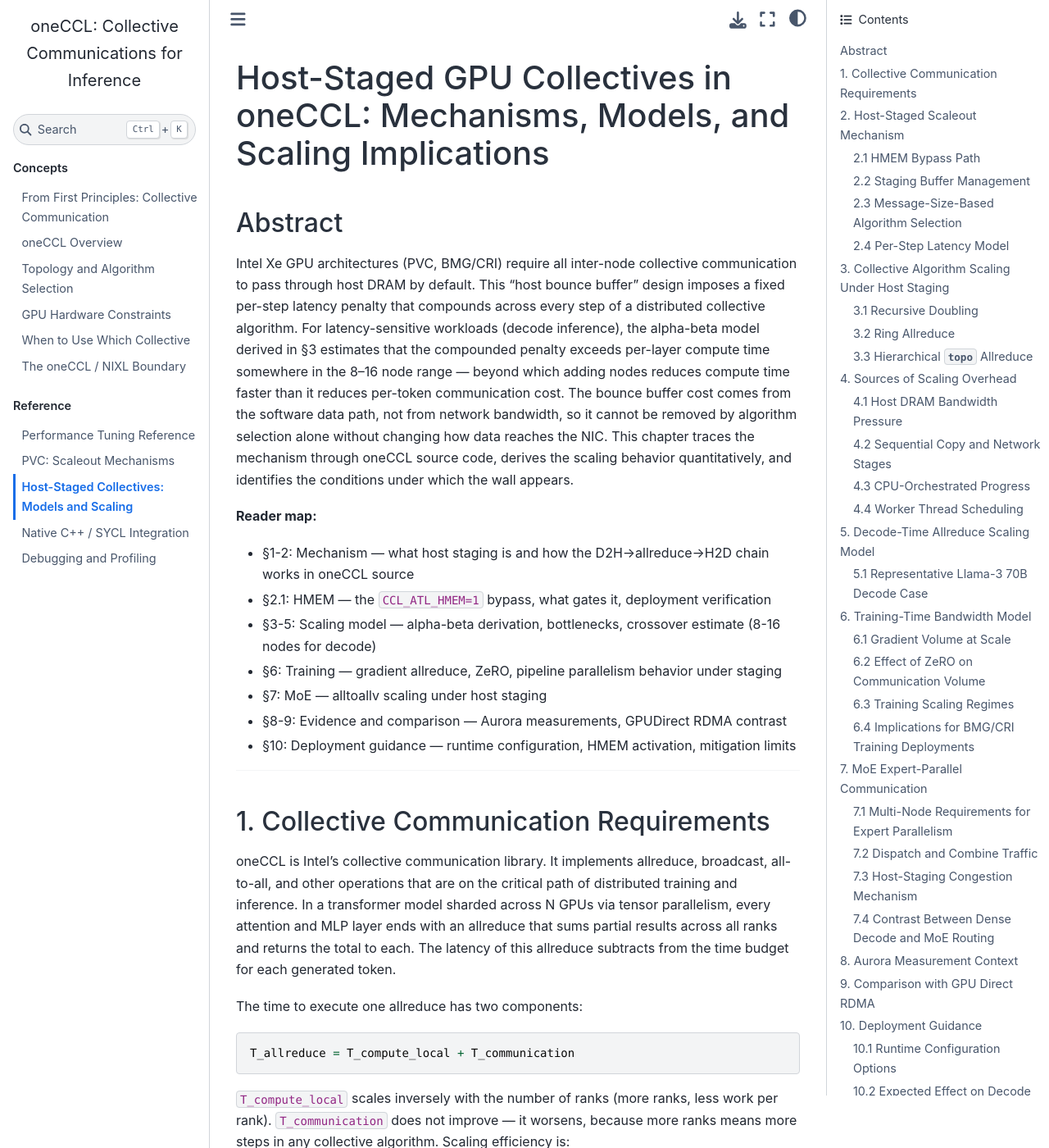
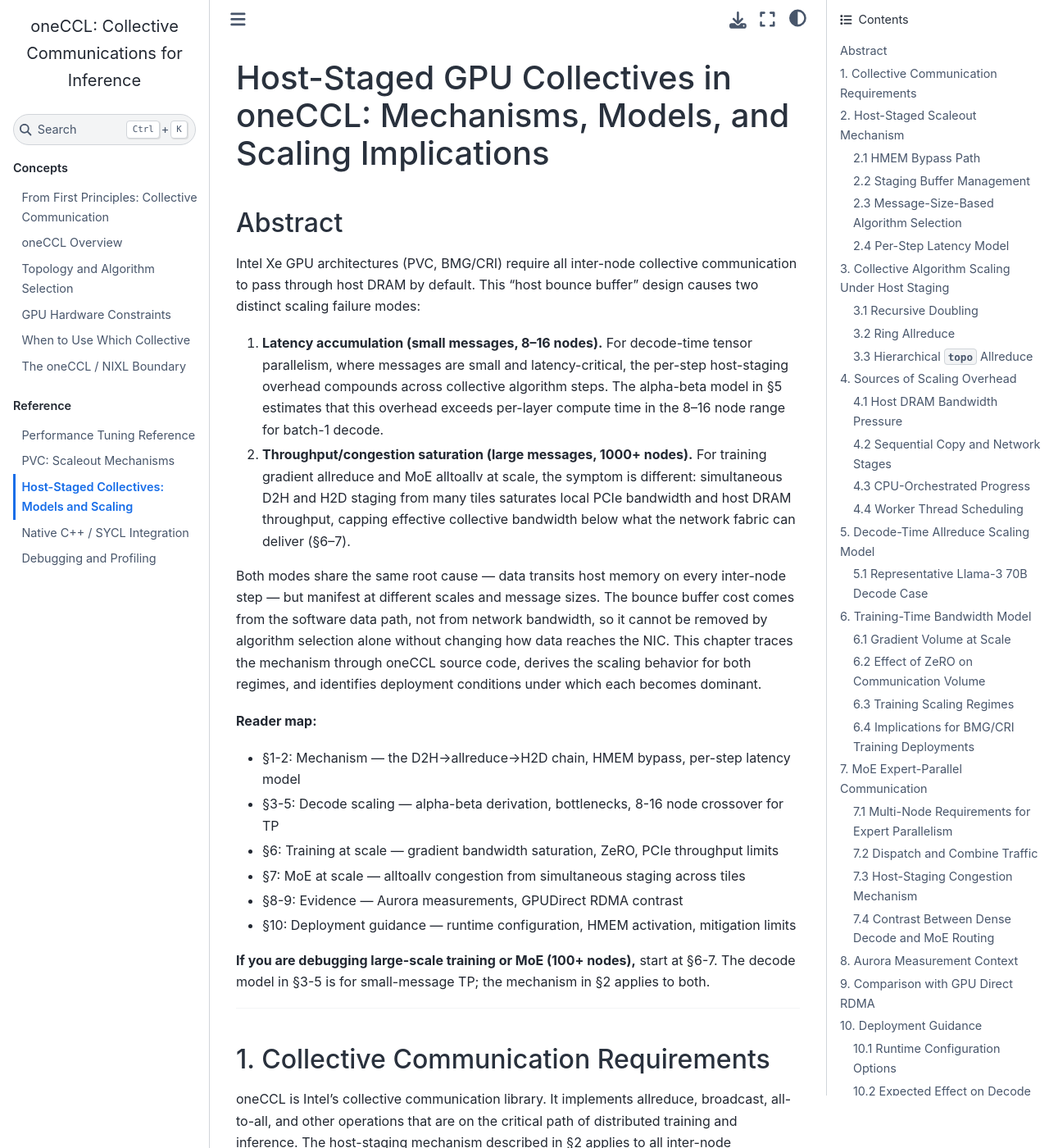
Before and after one commit to tsg-/oneccl-tutorial, a Jupyter Book: the page built from chapters/host_staging_scaling.md, in a window 1280 px wide and 1400 px high. Shown: the whole window at 82% size. Built offline with Jupyter Book 1.0.4 settings and Sphinx 7.4.7 and the Sphinx Book theme 1.1.4, drawn with Linux system fonts in a browser that asks for light colours; pages that are not in the unit, such as notebooks, are missing from menus; some of the changed text lies outside the part shown.

Commit message:
frame two scaling regimes upfront: latency (decode) and throughput (training/MoE)
A reader at 10k-node scale running DP/EP/PP will now find their failure
mode (PCIe/host DRAM saturation) elevated to equal billing in the abstract
and §1, with direct routing to §6-7.

- host_staging_scaling abstract: rewritten as two numbered failure modes
- §1: three workload regimes with section pointers
- Reader map: "start at §6-7" callout for large-scale readers
- pvc_scalability §2: forward pointers to training/MoE sections

Co-Authored-By: Claude Opus 4.6 <noreply@anthropic.com>

````diff
--- a/chapters/host_staging_scaling.md
+++ b/chapters/host_staging_scaling.md
@@ -4,25 +4,38 @@
 
 Intel Xe GPU architectures (PVC, BMG/CRI) require all inter-node collective
 communication to pass through host DRAM by default. This "host bounce buffer"
-design imposes a fixed per-step latency penalty that compounds across every
-step of a distributed collective algorithm. For latency-sensitive workloads
-(decode inference), the alpha-beta model derived in §3 estimates that the
-compounded penalty exceeds per-layer compute time somewhere in the 8–16 node
-range — beyond which adding nodes reduces compute time faster than it reduces
-per-token communication cost. The bounce buffer cost comes from the software
-data path, not from network bandwidth, so it cannot be removed by algorithm
-selection alone without changing how data reaches the NIC. This chapter traces
-the mechanism through oneCCL source code, derives the scaling behavior
-quantitatively, and identifies the conditions under which the wall appears.
+design causes two distinct scaling failure modes:
+
+1. **Latency accumulation (small messages, 8–16 nodes).** For decode-time
+   tensor parallelism, where messages are small and latency-critical, the
+   per-step host-staging overhead compounds across collective algorithm steps.
+   The alpha-beta model in §5 estimates that this overhead exceeds per-layer
+   compute time in the 8–16 node range for batch-1 decode.
+
+2. **Throughput/congestion saturation (large messages, 1000+ nodes).** For
+   training gradient allreduce and MoE alltoallv at scale, the symptom is
+   different: simultaneous D2H and H2D staging from many tiles saturates local
+   PCIe bandwidth and host DRAM throughput, capping effective collective
+   bandwidth below what the network fabric can deliver (§6–7).
+
+Both modes share the same root cause — data transits host memory on every
+inter-node step — but manifest at different scales and message sizes. The
+bounce buffer cost comes from the software data path, not from network
+bandwidth, so it cannot be removed by algorithm selection alone without
+changing how data reaches the NIC. This chapter traces the mechanism through
+oneCCL source code, derives the scaling behavior for both regimes, and
+identifies deployment conditions under which each becomes dominant.
 
 **Reader map:**
-- §1-2: Mechanism — what host staging is and how the D2H→allreduce→H2D chain works in oneCCL source
-- §2.1: HMEM — the `CCL_ATL_HMEM=1` bypass, what gates it, deployment verification
-- §3-5: Scaling model — alpha-beta derivation, bottlenecks, crossover estimate (8-16 nodes for decode)
-- §6: Training — gradient allreduce, ZeRO, pipeline parallelism behavior under staging
-- §7: MoE — alltoallv scaling under host staging
-- §8-9: Evidence and comparison — Aurora measurements, GPUDirect RDMA contrast
+- §1-2: Mechanism — the D2H→allreduce→H2D chain, HMEM bypass, per-step latency model
+- §3-5: Decode scaling — alpha-beta derivation, bottlenecks, 8-16 node crossover for TP
+- §6: Training at scale — gradient bandwidth saturation, ZeRO, PCIe throughput limits
+- §7: MoE at scale — alltoallv congestion from simultaneous staging across tiles
+- §8-9: Evidence — Aurora measurements, GPUDirect RDMA contrast
 - §10: Deployment guidance — runtime configuration, HMEM activation, mitigation limits
+
+**If you are debugging large-scale training or MoE (100+ nodes),** start at §6-7.
+The decode model in §3-5 is for small-message TP; the mechanism in §2 applies to both.
 
 ---
 
@@ -30,30 +43,27 @@ quantitatively, and identifies the conditions under which the wall appears.
 
 oneCCL is Intel's collective communication library. It implements allreduce,
 broadcast, all-to-all, and other operations that are on the critical path of
-distributed training and inference. In a transformer model sharded across N
-GPUs via tensor parallelism, every attention and MLP layer ends with an allreduce
-that sums partial results across all ranks and returns the total to each. The
-latency of this allreduce subtracts from the time budget for each generated token.
+distributed training and inference. The host-staging mechanism described in §2
+applies to all inter-node collectives regardless of message size or node count.
+Its scaling consequences differ by workload regime:
 
-The time to execute one allreduce has two components:
+- **Tensor parallelism (8–64 tiles, small messages):** Each TP allreduce is
+  latency-critical. Host staging adds a fixed per-step cost that dominates the
+  message transfer time. §3-5 model this regime.
+- **Data parallelism / ZeRO (100–10,000+ nodes, large messages):** Gradient
+  allreduce is bandwidth-critical. Host staging forces all data through the
+  node's PCIe/host DRAM path, capping effective throughput below network
+  capacity. §6 models this regime.
+- **MoE expert parallelism (10–1000+ nodes, medium messages, all-to-all):**
+  Every tile simultaneously stages data for every other tile. The N×N traffic
+  pattern concentrates all staging on the same PCIe root complexes. §7 models
+  this regime.
 
-```
-T_allreduce = T_compute_local + T_communication
-```
-
-`T_compute_local` scales inversely with the number of ranks (more ranks, less
-work per rank). `T_communication` does not improve — it worsens, because more
-ranks means more steps in any collective algorithm. Scaling efficiency is:
-
-```
-E(N) = T_serial / (N * T_parallel(N))
-```
-
-When `T_communication` grows faster than `T_compute_local` shrinks, efficiency
-degrades. The node count at which `T_communication >= T_compute_local` is the
-practical scaling wall. For Intel Xe GPUs, the host bounce buffer inflates
-`T_communication` by 3-5x per step relative to a GPU RDMA path; §3 and §5
-derive the implied scaling crossover for a representative decode workload.
+The common mechanism is a sequential D2H→collective→H2D chain that every
+inter-node message traverses by default. For small messages, the symptom is
+per-step latency accumulation. For large messages at scale, the symptom is
+PCIe and host DRAM bandwidth saturation. Both map to the same code path in
+oneCCL (§2).
 
 ---
 
````
Also changed, not shown: chapters/pvc_scalability.md (+5 -4 lines).
